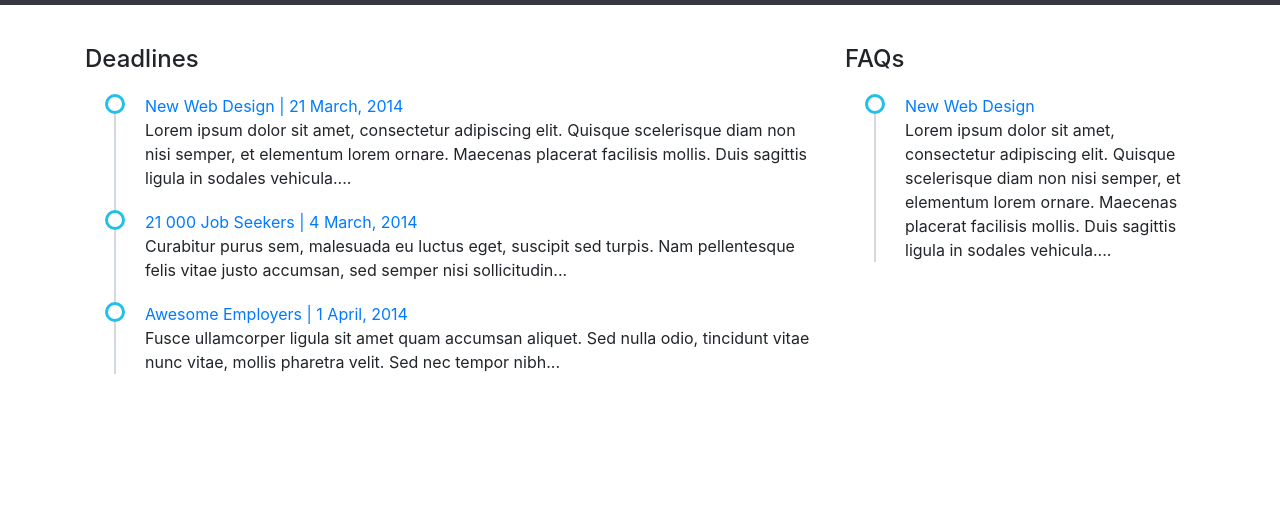
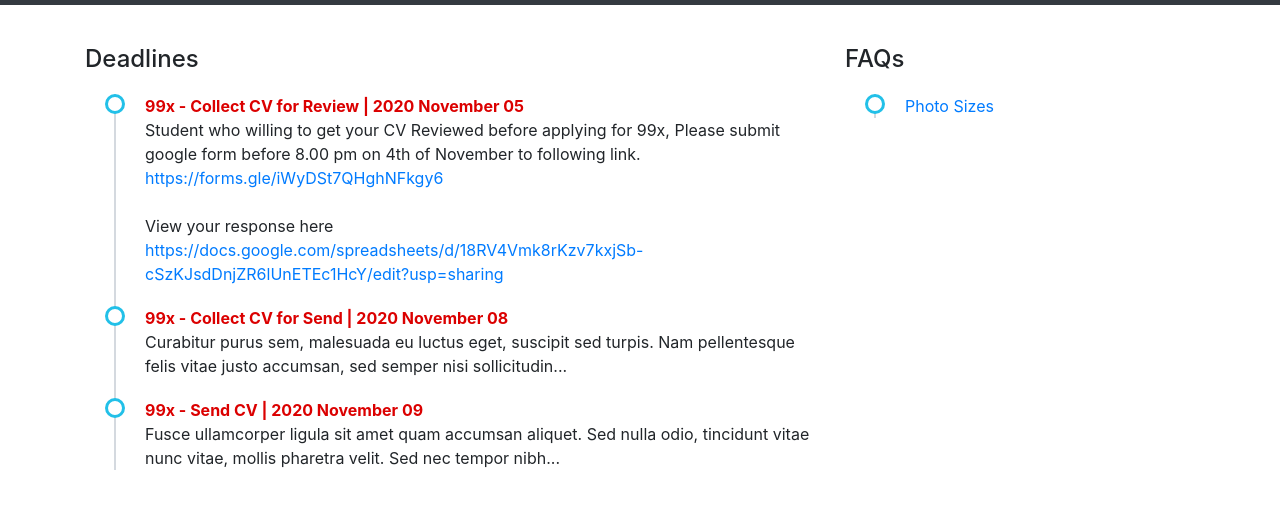
Before and after one commit to INTECS-UoM/careerfair_deadlines, a plain HTML site: page index.html in a window 1280 px wide. Shown: the part 51-560 px from the top of the page. Drawn offline with nearby package versions, Linux system fonts and the light colour scheme.

Commit message:
change style

```diff
--- a/index.html
+++ b/index.html
@@ -32,21 +32,22 @@
 				<h4>Deadlines</h4>
 				<ul class="timeline">
 					<li>
-						<a href="#">New Web Design</a>
-						<a href="#"> | 21 March, 2014</a>
-						<p>Lorem ipsum dolor sit amet, consectetur adipiscing elit. Quisque scelerisque diam non nisi
-							semper, et elementum lorem ornare. Maecenas placerat facilisis mollis. Duis sagittis ligula
-							in sodales vehicula....</p>
+						<span class="timelineTitle">99x - Collect CV for Review | 2020 November 05 </span>
+						<p>Student who willing to get your CV Reviewed before applying for 99x,
+							Please submit google form before 8.00 pm on 4th of November to following link.
+
+							<a href="https://forms.gle/iWyDSt7QHghNFkgy6">https://forms.gle/iWyDSt7QHghNFkgy6</a> <br/> <br/>
+
+							View your response here <br/>
+							<a href = "https://docs.google.com/spreadsheets/d/18RV4Vmk8rKzv7kxjSb-cSzKJsdDnjZR6lUnETEc1HcY/edit?usp=sharing">https://docs.google.com/spreadsheets/d/18RV4Vmk8rKzv7kxjSb-cSzKJsdDnjZR6lUnETEc1HcY/edit?usp=sharing</a></p>
 					</li>
 					<li>
-						<a href="#">21 000 Job Seekers</a>
-						<a href="#"> | 4 March, 2014</a>
+						<span class="timelineTitle">99x - Collect CV for Send | 2020 November 08 </span>
 						<p>Curabitur purus sem, malesuada eu luctus eget, suscipit sed turpis. Nam pellentesque felis
 							vitae justo accumsan, sed semper nisi sollicitudin...</p>
 					</li>
 					<li>
-						<a href="#">Awesome Employers</a>
-						<a href="#"> | 1 April, 2014</a>
+						<span class="timelineTitle">99x - Send CV  | 2020 November 09</span>
 						<p>Fusce ullamcorper ligula sit amet quam accumsan aliquet. Sed nulla odio, tincidunt vitae nunc
 							vitae, mollis pharetra velit. Sed nec tempor nibh...</p>
 					</li>
@@ -60,10 +61,8 @@
 				<h4>FAQs</h4>
 				<ul class="timeline">
 					<li>
-						<a href="#">New Web Design</a>
-						<p>Lorem ipsum dolor sit amet, consectetur adipiscing elit. Quisque scelerisque diam non nisi
-							semper, et elementum lorem ornare. Maecenas placerat facilisis mollis. Duis sagittis ligula
-							in sodales vehicula....</p>
+						<a href="#">Photo Sizes</a>
+						<p></p>
 					</li>
 				</ul>
 			</div>
--- a/styles.css
+++ b/styles.css
@@ -2,6 +2,12 @@ ul.timeline {
   list-style-type: none;
   position: relative;
 }
+
+.timelineTitle{
+  font-weight: 750;
+  color: #db0000
+}
+
 ul.timeline:before {
   content: ' ';
   background: #d4d9df;
```
